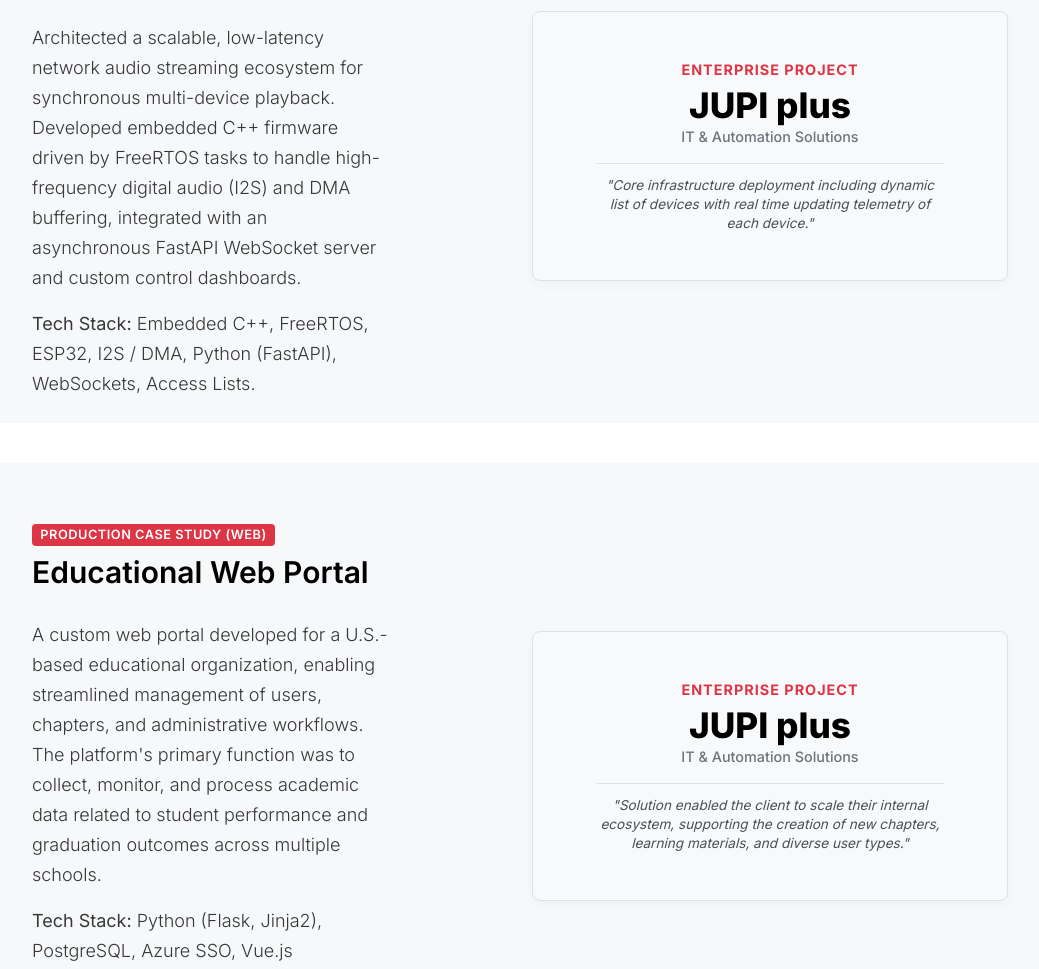
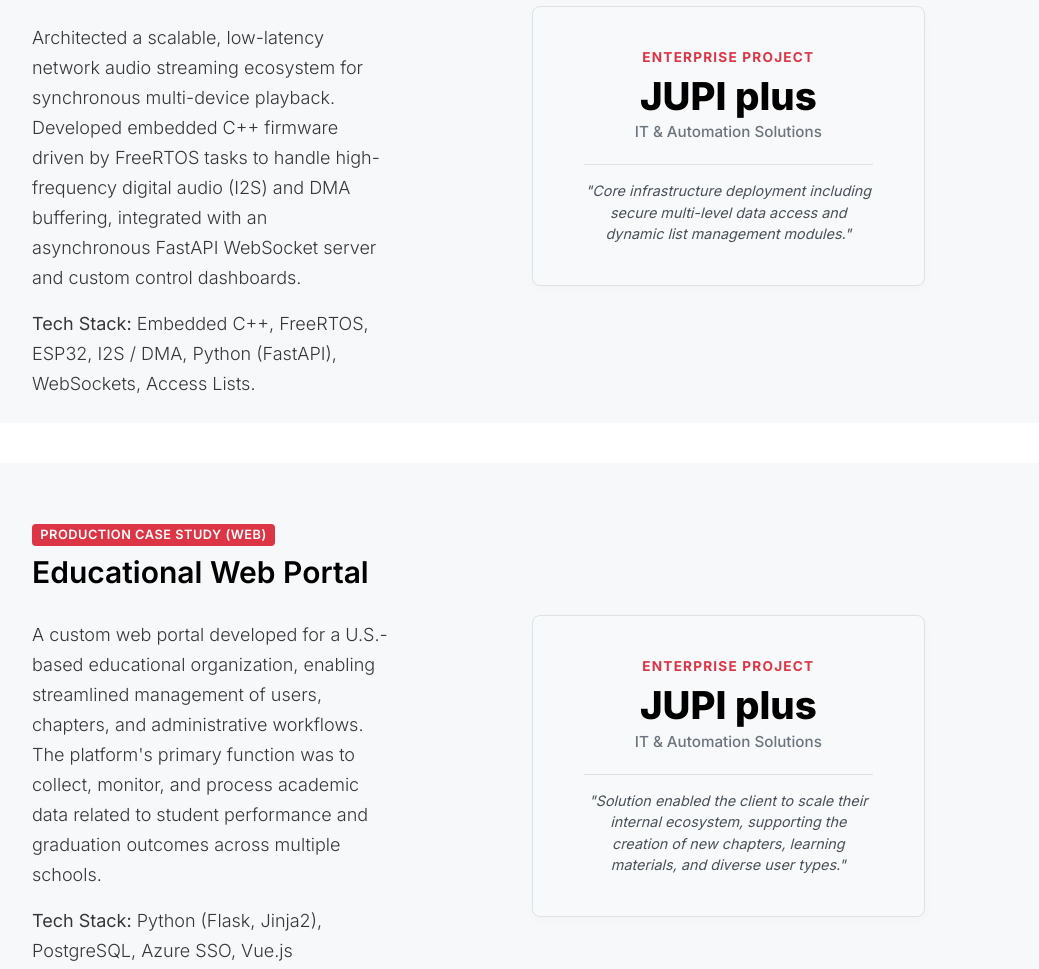
Before and after one commit to StachevGleb/Portfolio, a plain HTML site: page index.html in a window 1280 px wide. Shown: the part 4160-5129 px from the top of the page, without its empty margins (120-1159 px from the left). Drawn offline with nearby package versions, Linux system fonts and the light colour scheme; a script that the page names is missing.

Commit message:
adaptation

```diff
--- a/index.html
+++ b/index.html
@@ -569,14 +569,13 @@
 <!--              </a>-->
             </section>
           </div>
-          <div class="col-12 col-md-6">
-            <div style="position: relative; padding-bottom: 56.25%; height: 0; overflow: hidden; z-index: 1; border-radius: 8px; border: 1px solid #dee2e6; box-shadow: 0 4px 12px rgba(0,0,0,0.03); background-color: #f8f9fa;">
-              <div style="position: absolute; top: 0; left: 0; width: 100%; height: 100%; display: flex; flex-direction: column; justify-content: center; align-items: center; padding: 20px; text-align: center;">
-                <div style="font-size: 0.9rem; font-weight: 700; text-transform: uppercase; letter-spacing: 1px; color: #dc3545; margin-bottom: 5px;">Enterprise Project</div>
-                <div style="font-size: 2.2rem; font-weight: 800; color: #000; line-height: 1.1; margin-bottom: 2px;">JUPI plus</div>
-                <div style="font-size: 0.9rem; color: #6c757d; font-weight: 500; margin-bottom: 15px;">IT & Automation Solutions</div>
-                <div style="border-top: 1px solid #dee2e6; width: 80%; padding-top: 12px; font-size: 0.85rem; color: #495057; font-style: italic; line-height: 1.4;">
-                  "Core infrastructure deployment including dynamic list of devices with real time updating telemetry of each device."
+          <div class="col-12 col-md-5 mt-4 mt-md-0 d-flex">
+              <div style="background-color: #f8f9fa; border: 1px solid #dee2e6; border-radius: 8px; box-shadow: 0 4px 12px rgba(0,0,0,0.02); width: 100%; display: flex; flex-direction: column; justify-content: center; align-items: center; padding: 40px 25px; text-align: center;">
+                <div style="font-size: 0.85rem; font-weight: 700; text-transform: uppercase; letter-spacing: 1.2px; color: #dc3545; margin-bottom: 8px;">Enterprise Project</div>
+                <div style="font-size: 2.4rem; font-weight: 800; color: #000; line-height: 1.1; margin-bottom: 4px;">JUPI plus</div>
+                <div style="font-size: 0.95rem; color: #6c757d; font-weight: 500; margin-bottom: 20px;">IT & Automation Solutions</div>
+                <div style="border-top: 1px solid #dee2e6; width: 85%; padding-top: 15px; font-size: 0.9rem; color: #495057; font-style: italic; line-height: 1.5;">
+                  "Core infrastructure deployment including secure multi-level data access and dynamic list management modules."
                 </div>
               </div>
             </div>
@@ -605,14 +604,16 @@
               </a>
             </section>
           </div>
-          <div class="col-12 col-md-6">
-            <div style="position: relative; padding-bottom: 56.25%; height: 0; overflow: hidden; z-index: 1; border-radius: 8px; border: 1px solid #dee2e6; box-shadow: 0 4px 12px rgba(0,0,0,0.03); background-color: #f8f9fa;">
-              <div style="position: absolute; top: 0; left: 0; width: 100%; height: 100%; display: flex; flex-direction: column; justify-content: center; align-items: center; padding: 20px; text-align: center;">
-                <div style="font-size: 0.9rem; font-weight: 700; text-transform: uppercase; letter-spacing: 1px; color: #dc3545; margin-bottom: 5px;">Enterprise Project</div>
-                <div style="font-size: 2.2rem; font-weight: 800; color: #000; line-height: 1.1; margin-bottom: 2px;">JUPI plus</div>
-                <div style="font-size: 0.9rem; color: #6c757d; font-weight: 500; margin-bottom: 15px;">IT & Automation Solutions</div>
-                <div style="border-top: 1px solid #dee2e6; width: 80%; padding-top: 12px; font-size: 0.85rem; color: #495057; font-style: italic; line-height: 1.4;">
-                  "Solution enabled the client to scale their internal ecosystem, supporting the creation of new chapters, learning materials, and diverse user types."
+
+
+
+                    <div class="col-12 col-md-5 mt-4 mt-md-0 d-flex">
+                  <div style="background-color: #f8f9fa; border: 1px solid #dee2e6; border-radius: 8px; box-shadow: 0 4px 12px rgba(0,0,0,0.02); width: 100%; display: flex; flex-direction: column; justify-content: center; align-items: center; padding: 40px 25px; text-align: center;">
+                    <div style="font-size: 0.85rem; font-weight: 700; text-transform: uppercase; letter-spacing: 1.2px; color: #dc3545; margin-bottom: 8px;">Enterprise Project</div>
+                    <div style="font-size: 2.4rem; font-weight: 800; color: #000; line-height: 1.1; margin-bottom: 4px;">JUPI plus</div>
+                    <div style="font-size: 0.95rem; color: #6c757d; font-weight: 500; margin-bottom: 20px;">IT & Automation Solutions</div>
+                    <div style="border-top: 1px solid #dee2e6; width: 85%; padding-top: 15px; font-size: 0.9rem; color: #495057; font-style: italic; line-height: 1.5;">
+                      "Solution enabled the client to scale their internal ecosystem, supporting the creation of new chapters, learning materials, and diverse user types."
                 </div>
               </div>
             </div>
```
